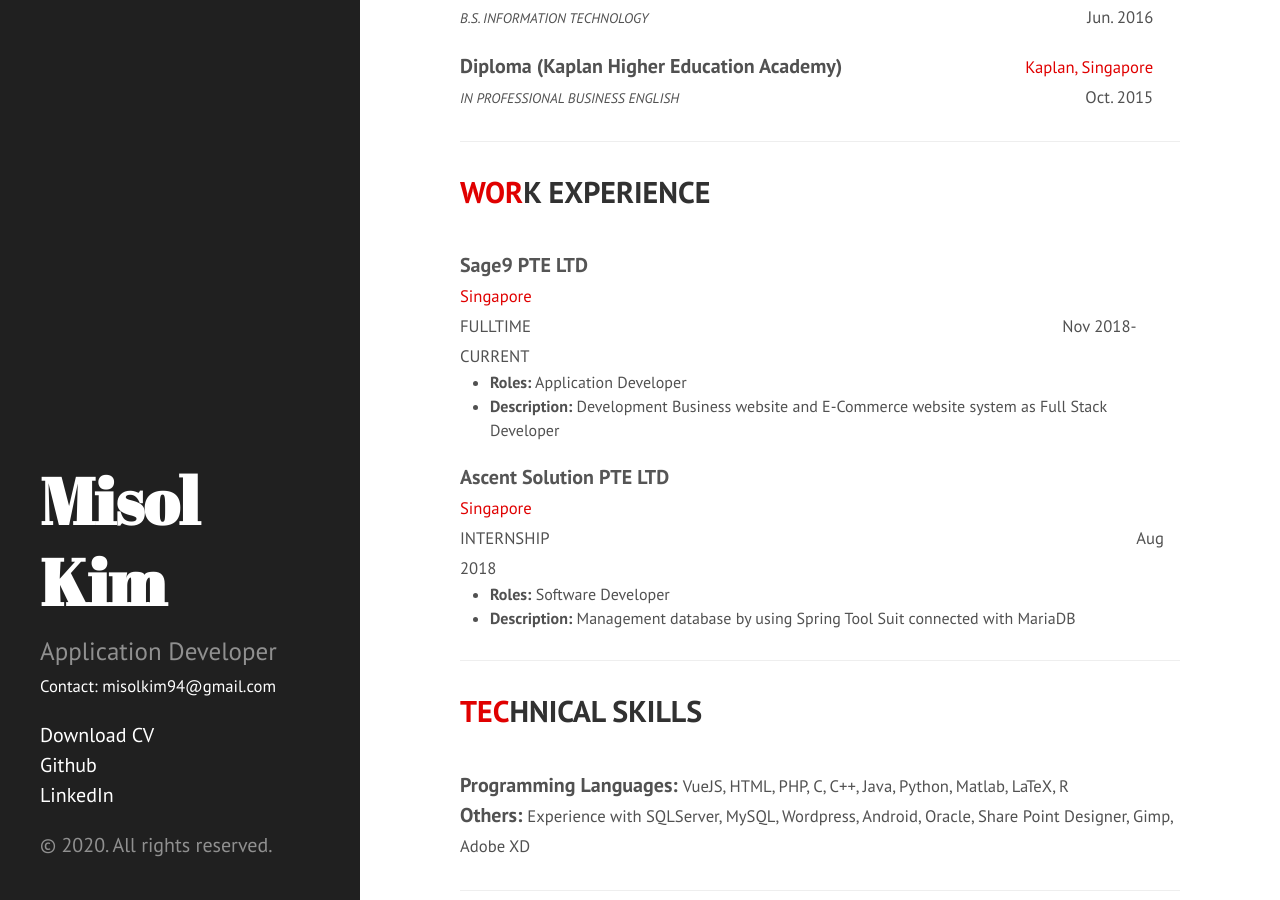
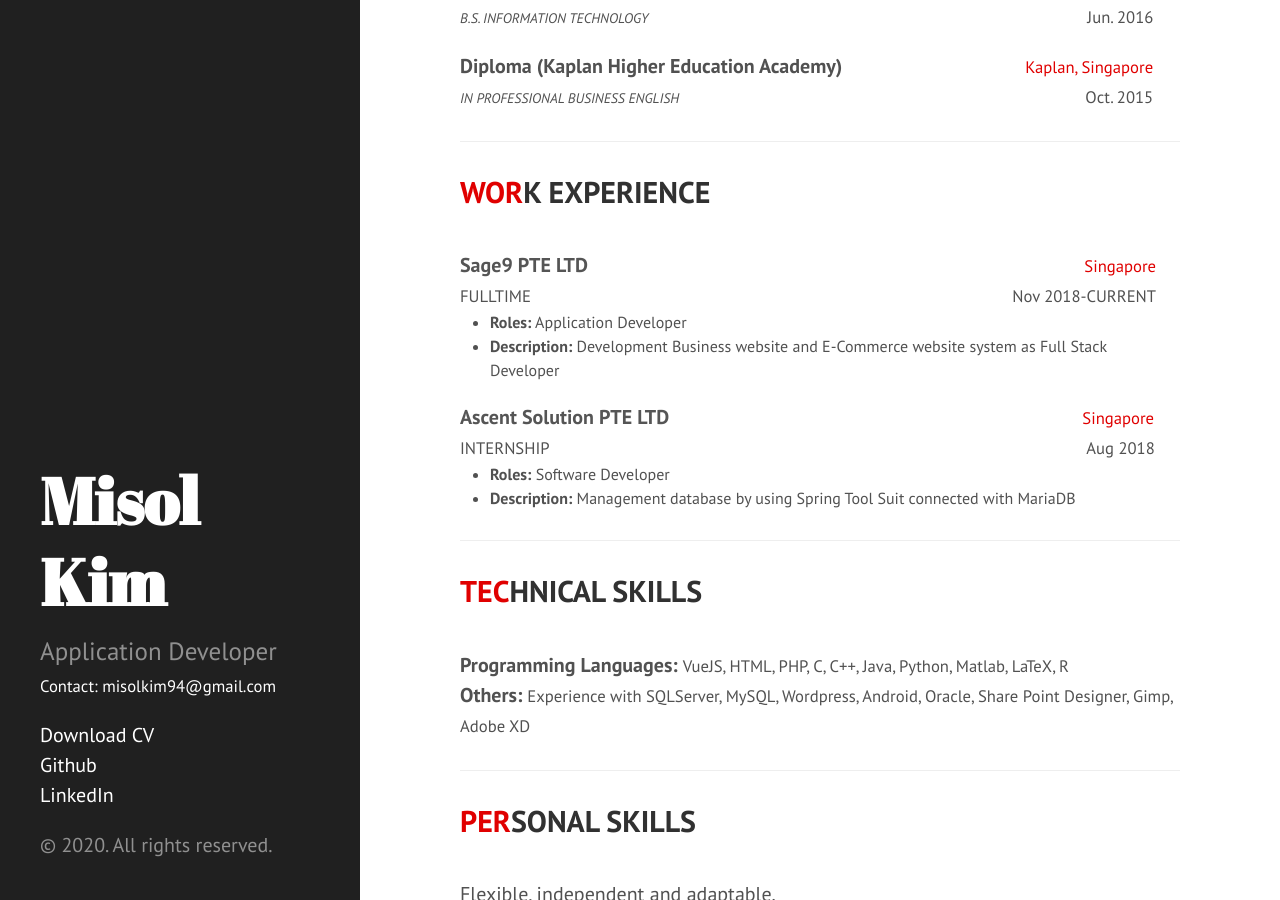
Before and after one commit to kim-misol/kim-misol.github.io, a Jekyll site: the page built from index.html, in a window 1280 px wide and 900 px high, scrolled down 845 px. Built offline with Jekyll 4.4.1, drawn with Linux system fonts in a browser that asks for light colours; Markdown is read by kramdown in place of the engine named in the settings; the list of posts is cut into pages by our own code.

Commit message:
Update default.html

```diff
--- a/_layouts/default.html
+++ b/_layouts/default.html
@@ -62,11 +62,11 @@ I have in-depth understanding of business and IT requirements to streamline admi
 
 <h2><span style="color:#e00000">WOR</span>K EXPERIENCE</h2><br>
 
-<span style="display:inline-block; width:669px;"><a style="text-decoration: none;color: #555555" onMouseOver="this.style.color='#006699';"
+<span style="display:inline-block; width:619px;"><a style="text-decoration: none;color: #555555" onMouseOver="this.style.color='#006699';"
     onMouseOut="this.style.color='#555555'" href="http://www.sage9.com" target="_blank"><b>Sage9 PTE LTD</b></a></span>
 <small><span style="color:#e00000">Singapore</span></small>
 <p>
-    <span style="display:inline-block; width:597px;"><small>FULLTIME</small></span>
+    <span style="display:inline-block; width:547px;"><small>FULLTIME</small></span>
     <span style="text-align:right"><small>Nov 2018-CURRENT</small></span>
 </p>
 <ul style="margin-top:-20px;margin-left:-10px">
@@ -74,11 +74,11 @@ I have in-depth understanding of business and IT requirements to streamline admi
     <li style="font-size:16px"><b>Description:</b> Development Business website and E-Commerce website system as Full Stack Developer</li>
 </ul>
 
-<span style="display:inline-block; width:667px;"><a style="text-decoration: none;color: #555555" onMouseOver="this.style.color='#006699'"
+<span style="display:inline-block; width:617px;"><a style="text-decoration: none;color: #555555" onMouseOver="this.style.color='#006699'"
     onMouseOut="this.style.color='#555555'" href="http://www.myascents.com/" target="_blank"><b>Ascent Solution PTE LTD</b></a></span>
 <small><span style="color:#e00000">Singapore</span></small>
 <p>
-    <span style="display:inline-block; width:671px;"><small>INTERNSHIP</small></span>
+    <span style="display:inline-block; width:621px;"><small>INTERNSHIP</small></span>
     <span style="text-align:right"><small>Aug 2018</small></span>
 </p>
 <ul style="margin-top:-20px;margin-left:-10px">
@@ -109,11 +109,11 @@ I have in-depth understanding of business and IT requirements to streamline admi
 
 <h2><span style="color:#e00000">PRO</span>JECTS</h2><br>
 <!-- 1 -->
-<span style="display:inline-block; width:669px;"><a style="text-decoration: none;color: #555555" onMouseOver="this.style.color='#006699';"
+<span style="display:inline-block; width:619px;"><a style="text-decoration: none;color: #555555" onMouseOver="this.style.color='#006699';"
     onMouseOut="this.style.color='#555555'" href="https://www.lightscience.com/" target="_blank"><b>LightScience</b></a></span>
 <small><span style="color:#e00000">Singapore</span></small>
 <p>
-    <span style="display:inline-block; width:598px;"><small><a style="text-decoration: none;color: #555555" onMouseOver="this.style.color='#006699';this.style.fontWeight='bold';"
+    <span style="display:inline-block; width:548px;"><small><a style="text-decoration: none;color: #555555" onMouseOver="this.style.color='#006699';this.style.fontWeight='bold';"
         onMouseOut="this.style.color='#555555';this.style.fontWeight='normal'" href="https://www.lightscience.com/" target="_blank">https://www.lightscience.com</a></small></span>
     <span style="text-align:right"><small>Aug.2019-CURRENT</small></span>
 </p>
@@ -122,11 +122,11 @@ I have in-depth understanding of business and IT requirements to streamline admi
     <li style="font-size:16px">Responsible for Font-end (Wordpress) and Back-end (PHP, MySQL)</li>
 </ul>
 <!-- 2 -->
-<span style="display:inline-block; width:667px;"><a style="text-decoration: none;color: #555555" onMouseOver="this.style.color='#006699'"
+<span style="display:inline-block; width:617px;"><a style="text-decoration: none;color: #555555" onMouseOver="this.style.color='#006699'"
     onMouseOut="this.style.color='#555555'" href="http://v2.impa.sage9.com/" target="_blank"><b>IMPA MARINE</b></a></span>
 <small><span style="color:#e00000">Singapore</span></small>
 <p>
-    <span style="display:inline-block; width:598px;"><small><a style="text-decoration: none;color: #555555" onMouseOver="this.style.color='#006699';this.style.fontWeight='bold'"
+    <span style="display:inline-block; width:548px;"><small><a style="text-decoration: none;color: #555555" onMouseOver="this.style.color='#006699';this.style.fontWeight='bold'"
         onMouseOut="this.style.color='#555555';this.style.fontWeight='normal'" href="http://v2.impa.sage9.com/" target="_blank">http://v2.impa.sage9.com</a></small></span>
     <span style="text-align:right"><small>Mar.2019-CURRENT</small></span>
 </p>
@@ -135,11 +135,11 @@ I have in-depth understanding of business and IT requirements to streamline admi
     <li style="font-size:16px">Responsible for Font-end (HTML, VueJs, Vuetify) and Back-end (PHP, SQL Server)</li>
 </ul>
 <!-- 3 -->
-<span style="display:inline-block; width:667px;"><a style="text-decoration: none;color: #555555" onMouseOver="this.style.color='#006699'"
+<span style="display:inline-block; width:617px;"><a style="text-decoration: none;color: #555555" onMouseOver="this.style.color='#006699'"
     onMouseOut="this.style.color='#555555'" href="https://adverts.ahtc.sg/" target="_blank"><b>Aljunied-Hougang Town Council</b></a></span>
 <small><span style="color:#e00000">Singapore</span></small>
 <p>
-    <span style="display:inline-block; width:598px;"><small><a style="text-decoration: none;color: #555555" onMouseOver="this.style.color='#006699';this.style.fontWeight='bold'"
+    <span style="display:inline-block; width:548px;"><small><a style="text-decoration: none;color: #555555" onMouseOver="this.style.color='#006699';this.style.fontWeight='bold'"
         onMouseOut="this.style.color='#555555';this.style.fontWeight='normal'" href="https://adverts.ahtc.sg/" target="_blank">https://adverts.ahtc.sg</a></small></span>
     <span style="text-align:right"><small>Mar.2019-OCT.2019</small></span>
 </p>
@@ -148,11 +148,11 @@ I have in-depth understanding of business and IT requirements to streamline admi
     <li style="font-size:16px">Responsible for Font-end (HTML, VueJs, Vuetify) and Back-end (PHP, SQL Server)</li>
 </ul>
 <!-- 4 -->
-<span style="display:inline-block; width:667px;"><a style="text-decoration: none;color: #555555" onMouseOver="this.style.color='#006699'"
+<span style="display:inline-block; width:617px;"><a style="text-decoration: none;color: #555555" onMouseOver="this.style.color='#006699'"
     onMouseOut="this.style.color='#555555'" href="http://www.aspectus.com.sg/" target="_blank"><b>Aspectus</b></a></span>
 <small><span style="color:#e00000">Singapore</span></small>
 <p>
-    <span style="display:inline-block; width:606px;"><small><a style="text-decoration: none;color: #555555" onMouseOver="this.style.color='#006699';this.style.fontWeight='bold'"
+    <span style="display:inline-block; width:556px;"><small><a style="text-decoration: none;color: #555555" onMouseOver="this.style.color='#006699';this.style.fontWeight='bold'"
         onMouseOut="this.style.color='#555555';this.style.fontWeight='normal'" href="http://www.aspectus.com.sg/" target="_blank">http://www.aspectus.com.sg</a> &ensp;
         <a style="text-decoration: none;color: #555555" onMouseOver="this.style.color='#006699';this.style.fontWeight='bold'"
         onMouseOut="this.style.color='#555555';this.style.fontWeight='normal'" href="http://clients.aspectus.com.sg/#/login" target="_blank">http://clients.aspectus.com.sg</a></small></span>
@@ -163,11 +163,11 @@ I have in-depth understanding of business and IT requirements to streamline admi
     <li style="font-size:16px">Responsible for Font-end (HTML, VueJs, Wordpress) and Back-end (PHP, SQL Server)</li>
 </ul>
 <!-- 5 -->
-<span style="display:inline-block; width:667px;"><a style="text-decoration: none;color: #555555" onMouseOver="this.style.color='#006699'"
+<span style="display:inline-block; width:617px;"><a style="text-decoration: none;color: #555555" onMouseOver="this.style.color='#006699'"
     onMouseOut="this.style.color='#555555'" href="https://mpmsystem.com/" target="_blank"><b>MPMsystem</b></a></span>
 <small><span style="color:#e00000">Singapore</span></small>
 <p>
-    <span style="display:inline-block; width:598px;"><small><a style="text-decoration: none;color: #555555" onMouseOver="this.style.color='#006699';this.style.fontWeight='bold'"
+    <span style="display:inline-block; width:548px;"><small><a style="text-decoration: none;color: #555555" onMouseOver="this.style.color='#006699';this.style.fontWeight='bold'"
         onMouseOut="this.style.color='#555555';this.style.fontWeight='normal'" href="https://mpmsystem.com/" target="_blank">https://mpmsystem.com</a></small></span>
     <span style="text-align:right"><small>Dec.2018-Feb.2019</small></span>
 </p>
@@ -180,17 +180,17 @@ I have in-depth understanding of business and IT requirements to streamline admi
 
 <h2><span style="color:#e00000">EXT</span>RACURRICULAR ACTIVITY</h2><br>
 <!-- 1 -->
-<span style="display:inline-block; width:669px;"><a style="text-decoration: none;color: #555555" onMouseOver="this.style.color='#4267b2';"
+<span style="display:inline-block; width:619px;"><a style="text-decoration: none;color: #555555" onMouseOver="this.style.color='#4267b2';"
     onMouseOut="this.style.color='#555555'" href="https://www.facebook.com/KisskSingapore/" target="_blank"><b>Korean International Student Society – Kaplan (KISS-K)
         <span style="background-color:#4267b2;color:#fff">&nbsp;f&nbsp;</span>
     </b></a></span>
 <small><span style="color:#e00000">Singapore</span></small>
 <p style="margin-bottom:-5px;">
-    <span style="display:inline-block; width:605px;"><small>MEMBER, TREASURER</small></span>
+    <span style="display:inline-block; width:555px;"><small>MEMBER, TREASURER</small></span>
     <span style="text-align:right"><small>Jun.2016 - Jan.2017</small></span>
 </p>
 <p>
-    <span style="width:598px"><small><a style="text-decoration: none;color: #555555" onMouseOver="this.style.color='#006699';this.style.fontWeight='bold';"
+    <span style="width:548px"><small><a style="text-decoration: none;color: #555555" onMouseOver="this.style.color='#006699';this.style.fontWeight='bold';"
         onMouseOut="this.style.color='#555555';this.style.fontWeight='normal'" href="https://campuslife.kaplan.com.sg/en/student-life/interest-groups/32/subscribe/" target="_blank">https://campuslife.kaplan.com.sg/en/student-life/interest-groups/32/subscribe</a></small></span>
 </p>
 <ul style="margin-top:-20px;margin-left:-10px">
@@ -200,7 +200,7 @@ I have in-depth understanding of business and IT requirements to streamline admi
     <li style="font-size:16px">promoted each of events with kiss-k members to the targets before the event.</li>
 </ul>
 <!-- 2 -->
-<span style="display:inline-block; width:667px;">
+<span style="display:inline-block; width:617px;">
     <a style="text-decoration: none;color: #555555" onMouseOver="this.style.color='#006699'" onMouseOut="this.style.color='#555555'" href="https://www.facebook.com/SGCTwith2hrs/" target="_blank">
         <b>Co-operation of Facebook page (Name of ‘Singapore good tips')
         <span style="background-color:#4267b2;color:#fff">&nbsp;f&nbsp;</span></b>
@@ -208,7 +208,7 @@ I have in-depth understanding of business and IT requirements to streamline admi
 </span>
 <small><span style="color:#e00000">Singapore</span></small>
 <p>
-    <span style="display:inline-block; width:599px;"><small>CORE MEMBER</small></span>
+    <span style="display:inline-block; width:549px;"><small>CORE MEMBER</small></span>
     <span style="text-align:right"><small>Jan.2016 - Mar.2017</small></span>
 </p>
 <ul style="margin-top:-20px;margin-left:-10px">
@@ -217,10 +217,10 @@ I have in-depth understanding of business and IT requirements to streamline admi
             followers wanted to ask or inform to other followers on the page.</li>
 </ul>
 <!-- 3 -->
-<span style="display:inline-block; width:465px;"><b>Run For Eat Running club </b></span>
+<span style="display:inline-block; width:415px;"><b>Run For Eat Running club </b></span>
 <small><span style="color:#e00000">S.Korea / Singapore / Malaysia</span></small>
 <p>
-    <span style="display:inline-block; width:597px;"><small>MEMBER</small></span>
+    <span style="display:inline-block; width:547px;"><small>MEMBER</small></span>
     <span style="text-align:right"><small>Sep.2015 - Dec.2017</small></span>
 </p>
 <ul style="margin-top:-20px;margin-left:-10px">
@@ -228,10 +228,10 @@ I have in-depth understanding of business and IT requirements to streamline admi
     <li style="font-size:16px">joined in 5km, 10km, half marathon (21KM) with obstacles(group), 42KM Walk (Total: 16 times).</li>
 </ul>
 <!-- 4 -->
-<span style="display:inline-block; width:603px;"><b>Donation</b></span>
+<span style="display:inline-block; width:553px;"><b>Donation</b></span>
 <small><span style="color:#e00000">S.Korea / Singapore</span></small>
 <p>
-    <span style="display:inline-block; width:595px;"><small>Donor</small></span>
+    <span style="display:inline-block; width:545px;"><small>Donor</small></span>
     <span style="text-align:right"><small>Aug.2011 - CURRENT</small></span>
 </p>
 <ul style="margin-top:-20px;margin-left:-10px">
@@ -239,10 +239,10 @@ I have in-depth understanding of business and IT requirements to streamline admi
     <li style="font-size:16px">Blood donation to help people with medical conditions</li>
 </ul>
 <!-- 5 -->
-<span style="display:inline-block; width:640px;"><b>The Red Cross Blood Centre </b></span>
+<span style="display:inline-block; width:590px;"><b>The Red Cross Blood Centre </b></span>
 <small><span style="color:#e00000">Seoul, S.Korea</span></small>
 <p>
-    <span style="display:inline-block; width:602px;"><small>VOLUNTEER</small></span>
+    <span style="display:inline-block; width:552px;"><small>VOLUNTEER</small></span>
     <span style="text-align:right"><small>Jun.2007 - Nov.2011</small></span>
 </p>
 <ul style="margin-top:-20px;margin-left:-10px">
```
